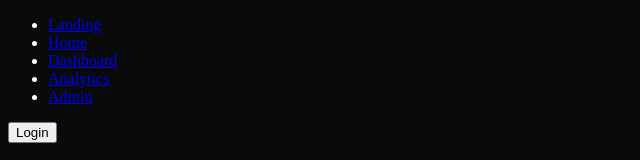
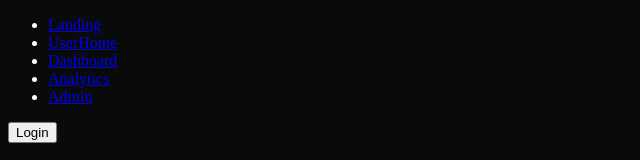
Before and after one commit to vasquezluis/react-router-protected, a React (Vite) app: page / in a window 1280 px wide. Shown: the top 160 px of the page, without its empty margins (0-640 px from the left). Built offline with nearby package versions, Linux system fonts and the light colour scheme.

Commit message:
changing /home Link

```diff
--- a/src/components/Navbar.jsx
+++ b/src/components/Navbar.jsx
@@ -8,7 +8,7 @@
           <Link to="/landing">Landing</Link>
         </li>
         <li>
-          <Link to="/home">Home</Link>
+          <Link to="/home">UserHome</Link>
         </li>
         <li>
           <Link to="/dashboard">Dashboard</Link>
```
